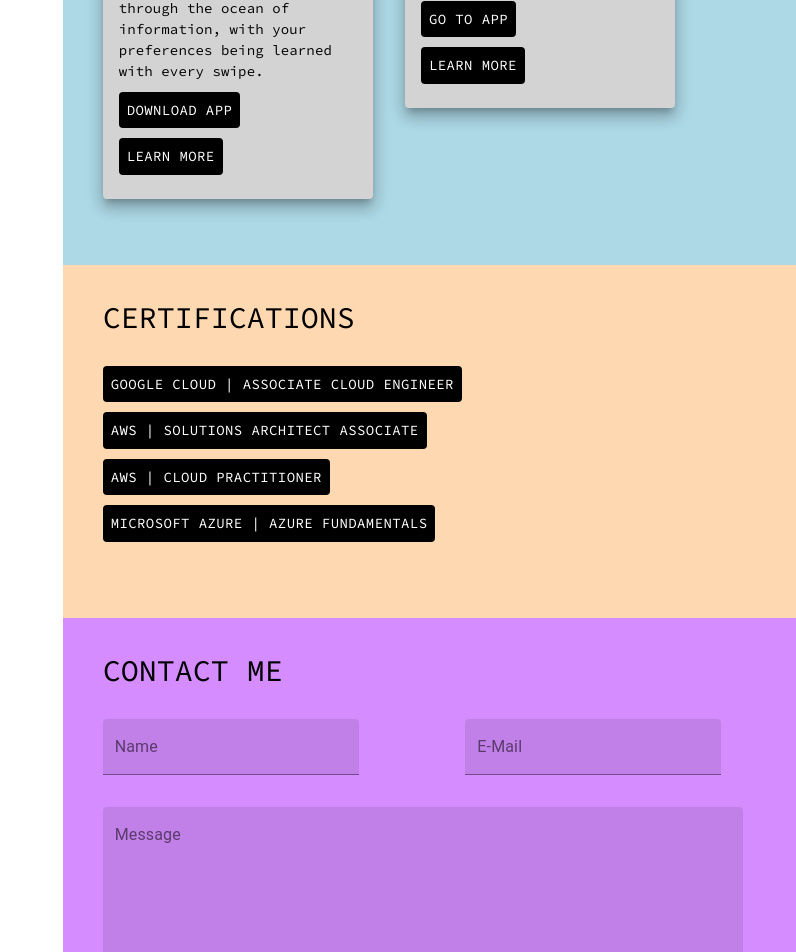
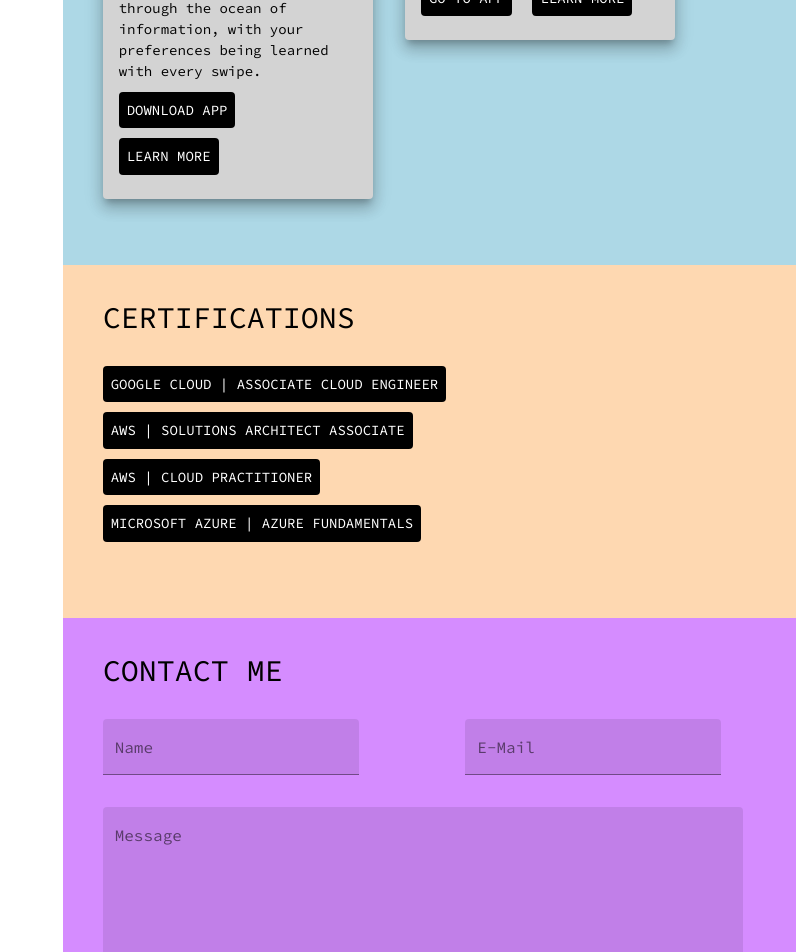
Before and after one commit to Bhargavamacha/personalpage, a React (Create React App) app: page / in a window 1280 px wide. Shown: the part 1320-2272 px from the top of the page, without its empty margins (484-1280 px from the left). Built offline with nearby package versions, Linux system fonts and the light colour scheme.

Commit message:
font changes

```diff
--- a/package.json
+++ b/package.json
@@ -6,6 +6,7 @@
     "@material-ui/core": "^4.11.0",
     "@material-ui/icons": "^4.9.1",
     "@material-ui/lab": "^4.0.0-alpha.56",
+    "@material-ui/styles": "^4.10.0",
     "@testing-library/jest-dom": "^4.2.4",
     "@testing-library/react": "^9.3.2",
     "@testing-library/user-event": "^7.1.2",
--- a/public/index.html
+++ b/public/index.html
@@ -2,7 +2,7 @@
 <html lang="en">
   <head>
     <meta charset="utf-8" />
-    <meta name="viewport" content="width=device-width, initial-scale=1,overflow-x: hidden;" />
+    <meta name="viewport" content="width=device-width, initial-scale=1, overflow-x= hidden" />
     <meta name="theme-color" content="#000000" />
     <meta
       name="description"
@@ -27,7 +27,7 @@
   </head>
   <body style="background-color:white;font-family: 'Source Code Pro', sans-serif;overflow-x: hidden;position: relative">
     <noscript>You need to enable JavaScript to run this app.</noscript>
-    <div id="root"></div>
+    <div id="root" style="overflow-x: hidden;position: relative"></div>
     <!--
       This HTML file is a template.
       If you open it directly in the browser, you will see an empty page.
--- a/src/App.js
+++ b/src/App.js
@@ -8,10 +8,19 @@
 import Projects from './components/Projects'
 import Certifications from './components/Certifications'
 import Contact from './components/Contact'
+import { createMuiTheme, makeStyles, ThemeProvider } from '@material-ui/core/styles';
 function App() {
+  const theme = createMuiTheme({
+    typography: {
+      // Use the system font.
+      fontFamily:
+        'Source Code Pro'
+    },
+  })
   const [select, setselect] = useState('none')
   return (
     <div className="App">
+      <ThemeProvider theme={theme}>
         <Grid container spacing={4}>
           <Grid item xs={12} sm={5} >
             <div style={{ marginLeft: 50, marginTop: 40, position: window.innerWidth > 600 ? 'fixed' : 'relative' }}>
@@ -66,7 +75,7 @@
                 <br />
               </div>
             </div>
-          <div style={{ backgroundColor: '#d58cff', color: 'black', }}>
+            <div style={{ backgroundColor: '#d58cff', color: 'black', marginBottom: -40 }}>
               <div style={{ marginLeft: 40 }}>
                 <br />
                 <p style={{ marginTop: 0, fontSize: 30 }}>CONTACT ME</p>
@@ -77,6 +86,7 @@
             </div>
           </Grid>
         </Grid>
+      </ThemeProvider>
     </div>
   );
 }
--- a/src/components/Contact.js
+++ b/src/components/Contact.js
@@ -7,17 +7,13 @@
         <div>
             <Grid container spacing={4}>
                 <Grid item xs={12} sm={12} md={6} lg={6}>
-                    <TextField InputProps={{
-            classes: {
-                fontFamily: 'Source Code Pro',
-            },
-          }} id="filled-basic" label="Name" variant="filled" style={{width:window.innerWidth/5, fontFamily:'Source Code Pro'}} />
+                    <TextField id="filled-basic" label="Name" variant="filled" style={{width:window.innerWidth>600?window.innerWidth/5:300}} />
                 </Grid>
                 <Grid item xs={12} sm={12} md={6} lg={6}>
-                    <TextField inputMode={"email"} id="filled-basic" label="E-Mail" variant="filled" style={{width:window.innerWidth/5}} />
+                    <TextField inputMode={"email"} id="filled-basic" label="E-Mail" variant="filled" style={{width:window.innerWidth>600?window.innerWidth/5:300}} />
                 </Grid>
                 <Grid item xs={12} sm={12} md={12} lg={12}>
-                    <TextField rows={10} id="filled-basic" multiline label="Message" variant="filled" style={{width:window.innerWidth/2}} />
+                    <TextField rows={10} id="filled-basic" multiline label="Message" variant="filled" style={{width:window.innerWidth>600?window.innerWidth/2:300}} />
                 </Grid>
             </Grid>
             <Button style={{ backgroundColor: 'black', marginTop: 20, fontFamily: 'Source Code Pro', color:'white' }}>SEND MESSAGE</Button>
```
Lines whose indentation alone changed are shown as unchanged.
